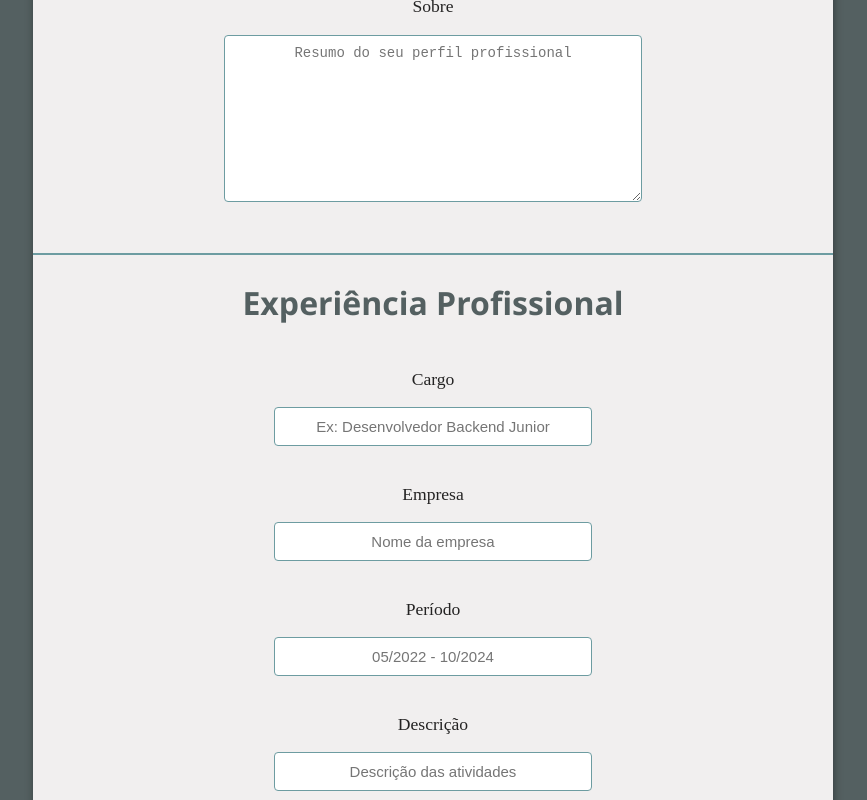
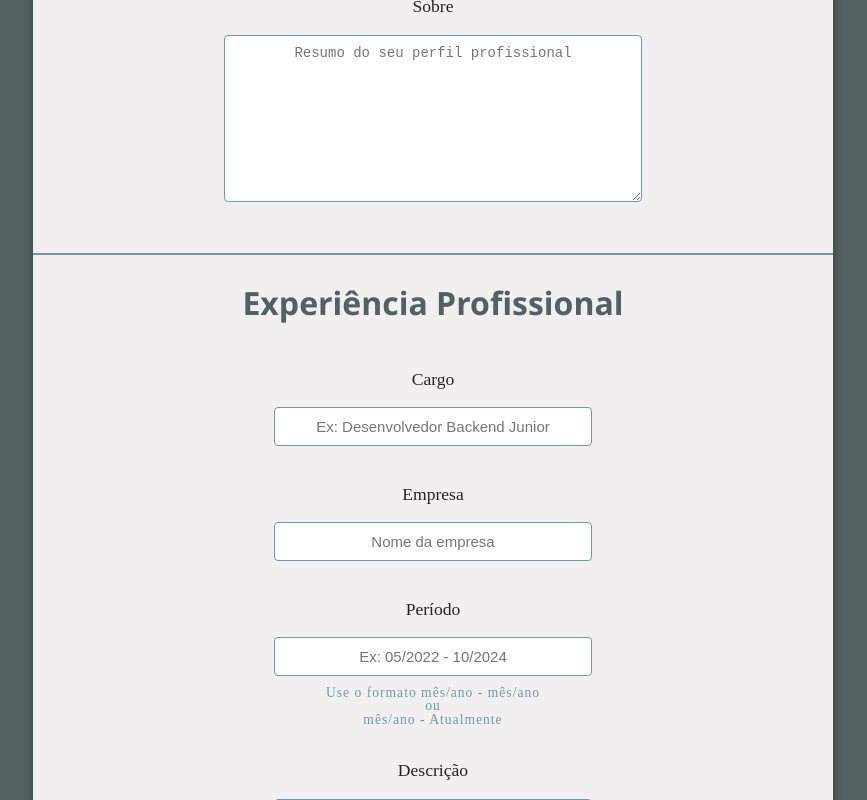
Before and after one commit to thiagodeas/curriculum-maker, a React (Vite) app: page / in a window 1280 px wide. Both pictures are taken after typing "Sample", "Sample", "Sample", "Sample", "Sample", "Sample" into the empty fields and a click on the button "Adicionar Experiência". Shown: the part 1353-2153 px from the top of the page, without its empty margins (207-1074 px from the left). Built offline with nearby package versions, Linux system fonts and the light colour scheme.

Commit message:
feat(ui): add styled helper text

```diff
--- a/src/components/CurriculumForm/CurriculumForm.style.tsx
+++ b/src/components/CurriculumForm/CurriculumForm.style.tsx
@@ -115,3 +115,13 @@ export const StyledButton = styled.button `
         background-color: #e5e6e5;
     }
 `
+
+export const StyledHelperText = styled.span`
+    font-size: 0.85rem;
+    color: #6D9CA1;
+    margin-top: -10px;
+    margin-bottom: 1rem;
+    text-align: center;
+    max-width: 300px;
+    letter-spacing: 1px;
+`;
--- a/src/components/CurriculumForm/index.tsx
+++ b/src/components/CurriculumForm/index.tsx
@@ -6,6 +6,7 @@ import {
   StyledButtonContainer,
   StyledContainer,
   StyledForm,
+  StyledHelperText,
   StyledInput,
   StyledLabel,
   StyledLabelGeneric,
@@ -29,7 +30,7 @@ export const CurriculumForm = () => {
     github: "",
     aboutMe: "",
     experience: [],
-    skillCategories: [{ categoryName: "", skills: [""] }],
+    knowledgeByCategory: [{ categoryName: "", skills: [""] }],
     education: [{ name: "", institution: "", year: "" }],
     projects: [],
     additionalActivities: [],
@@ -131,7 +132,7 @@ export const CurriculumForm = () => {
     e: React.ChangeEvent<HTMLInputElement>
   ) => {
     const { name, value } = e.target;
-    const updated = [...userProfile.skillCategories];
+    const updated = [...userProfile.knowledgeByCategory];
 
     if (name === "categoryName") {
       updated[index].categoryName = value;
@@ -139,23 +140,23 @@ export const CurriculumForm = () => {
       updated[index].skills = value.split(",").map((skill) => skill.trim());
     }
 
-    setUserProfile({ ...userProfile, skillCategories: updated });
+    setUserProfile({ ...userProfile, knowledgeByCategory: updated });
   };
 
-  const addSkillCategory = () => {
+  const addKnowledgeBlock = () => {
     setUserProfile((prev) => ({
       ...prev,
-      skillCategories: [
-        ...prev.skillCategories,
+      knowledgeByCategory: [
+        ...prev.knowledgeByCategory,
         { categoryName: "", skills: [""] },
       ],
     }));
   };
 
-  const removeSkillCategory = (index: number) => {
+  const removeKnowledgeBlock = (index: number) => {
     setUserProfile((prev) => ({
       ...prev,
-      skillCategories: prev.skillCategories.filter((_, i) => i !== index),
+      knowledgeByCategory: prev.knowledgeByCategory.filter((_, i) => i !== index),
     }));
   };
 
@@ -383,8 +384,13 @@ export const CurriculumForm = () => {
                 name="period"
                 value={exp.period}
                 onChange={(e) => handleExperienceChange(index, e)}
-                placeholder="05/2022 - 10/2024"
+                placeholder="Ex: 05/2022 - 10/2024"
               />
+              <StyledHelperText>
+              Use o formato mês/ano - mês/ano
+              < br/>ou< br/>
+              mês/ano - Atualmente
+              </StyledHelperText>
 
               <StyledLabelGeneric>Descrição</StyledLabelGeneric>
               <StyledInput
@@ -416,7 +422,7 @@ export const CurriculumForm = () => {
         <StyledBorderBox>
           <StyledLabel htmlFor="skills">Conhecimentos</StyledLabel>
 
-          {userProfile.skillCategories.map((category, index) => (
+          {userProfile.knowledgeByCategory.map((category, index) => (
             <StyledContainer key={index}>
               <StyledLabelGeneric htmlFor={`category-${index}`}>
                 Categoria
@@ -442,11 +448,11 @@ export const CurriculumForm = () => {
                 required
               />
 
-              {userProfile.skillCategories.length > 1 && (
+              {userProfile.knowledgeByCategory.length > 1 && (
                 <StyledButtonContainer>
                   <StyledButton
                     type="button"
-                    onClick={() => removeSkillCategory(index)}
+                    onClick={() => removeKnowledgeBlock(index)}
                   >
                     Remover Categoria
                   </StyledButton>
@@ -456,8 +462,8 @@ export const CurriculumForm = () => {
           ))}
 
           <StyledButtonContainer>
-            <StyledButton type="button" onClick={addSkillCategory}>
-              Adicionar Categoria
+            <StyledButton type="button" onClick={addKnowledgeBlock}>
+              Adicionar Conhecimento
             </StyledButton>
           </StyledButtonContainer>
         </StyledBorderBox>
```
